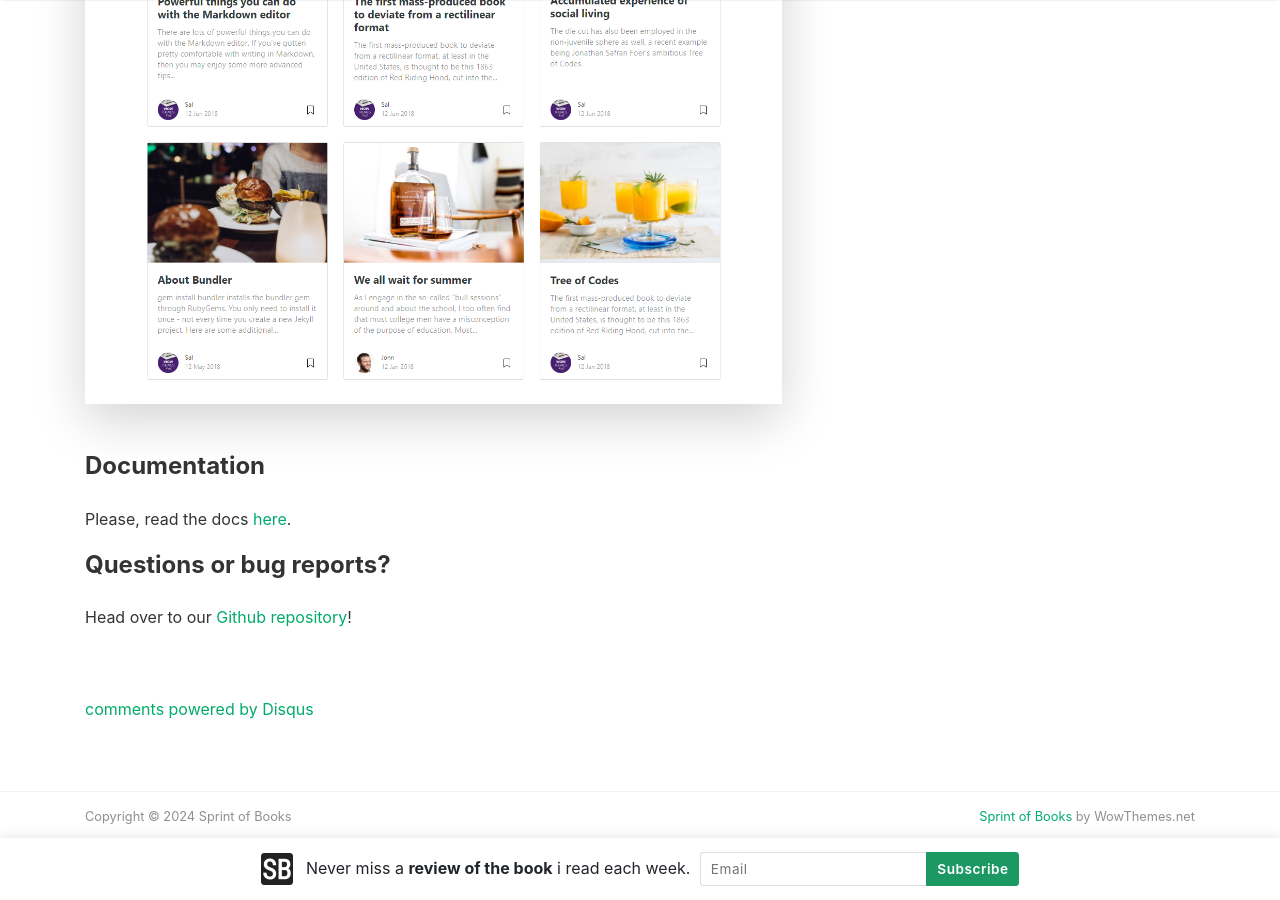
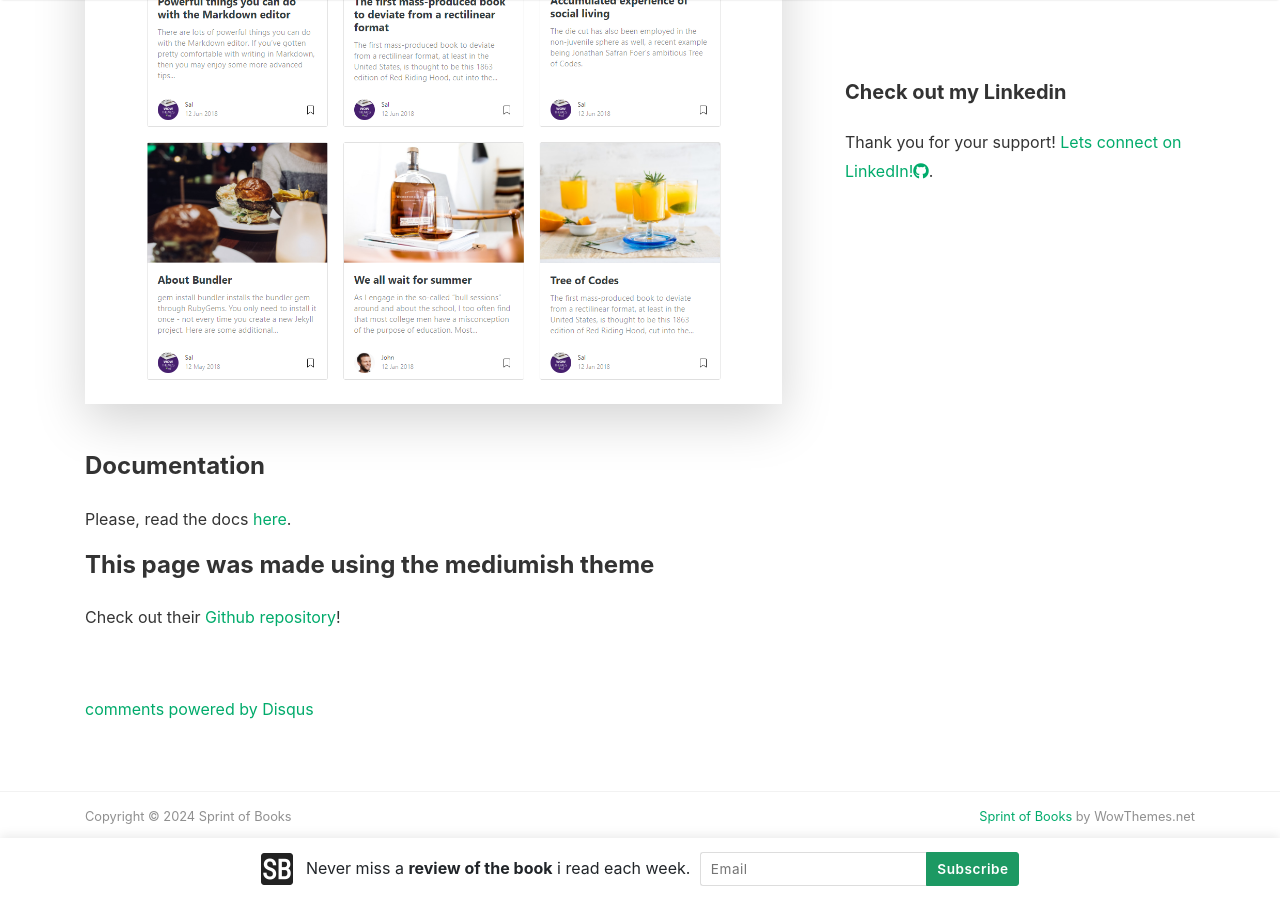
Before and after one commit to LucianaOA/Sprint-of-Books, a Jekyll site: the page built from _pages/about.md, in a window 1280 px wide and 900 px high, scrolled down 924 px. Built offline with Jekyll 4.4.1, drawn with Linux system fonts in a browser that asks for light colours; nearby versions of some CDN libraries; comment, search, counter and statistics services are not loaded.

Commit message:
Update about.md

```diff
--- a/_pages/about.md
+++ b/_pages/about.md
@@ -15,20 +15,21 @@ comments: true
 
 <p>Please, read the docs <a href="https://bootstrapstarter.com/bootstrap-templates/template-mediumish-bootstrap-jekyll/">here</a>.</p>
 
-<h4>Questions or bug reports?</h4>
+<h4>This page was made using the mediumish theme</h4>
 
-<p>Head over to our <a href="https://github.com/wowthemesnet/mediumish-theme-jekyll">Github repository</a>!</p>
+<p>Check out their <a href="https://github.com/wowthemesnet/mediumish-theme-jekyll">Github repository</a>!</p>
 
 </div>
 
 <div class="col-md-4">
 
 <div class="sticky-top sticky-top-80">
-<!-- <h5>Buy the persome a coffee</h5>
+<h5>Check out my Linkedin</h5>
+<p>Thank you for your support! <a target="_blank" href="https://www.linkedin.com/in/luciana-azubuike-509277172/">Lets connect on LinkedIn!<i class="fab fa-github"></i></a>.</p>
 
-<p>Thank you for your support! Your donation helps me read and review more books for <a target="_blank" href="https://github.com/wowthemesnet/mediumish-theme-jekyll">Sprint of Books<i class="fab fa-github"></i></a>.</p>
+<!--<p>Thank you for your support! Lets connect on LinkedIn!<a target="_blank" href="https://github.com/wowthemesnet/mediumish-theme-jekyll">Sprint of Books<i class="fab fa-github"></i></a>.</p>
 
-<a target="_blank" href="https://www.wowthemes.net/donate/" class="btn btn-danger">Buy me a coffee</a> <a target="_blank" href="https://bootstrapstarter.com/bootstrap-templates/template-mediumish-bootstrap-jekyll/" class="btn btn-warning">Documentation</a> -->
+<a target="_blank" href="https://www.wowthemes.net/donate/" class="btn btn-danger">Buy me a coffee</a> <a target="_blank" href="https://bootstrapstarter.com/bootstrap-templates/template-mediumish-bootstrap-jekyll/" class="btn btn-warning">Documentation</a>-->
 
 </div>
 </div>
```
